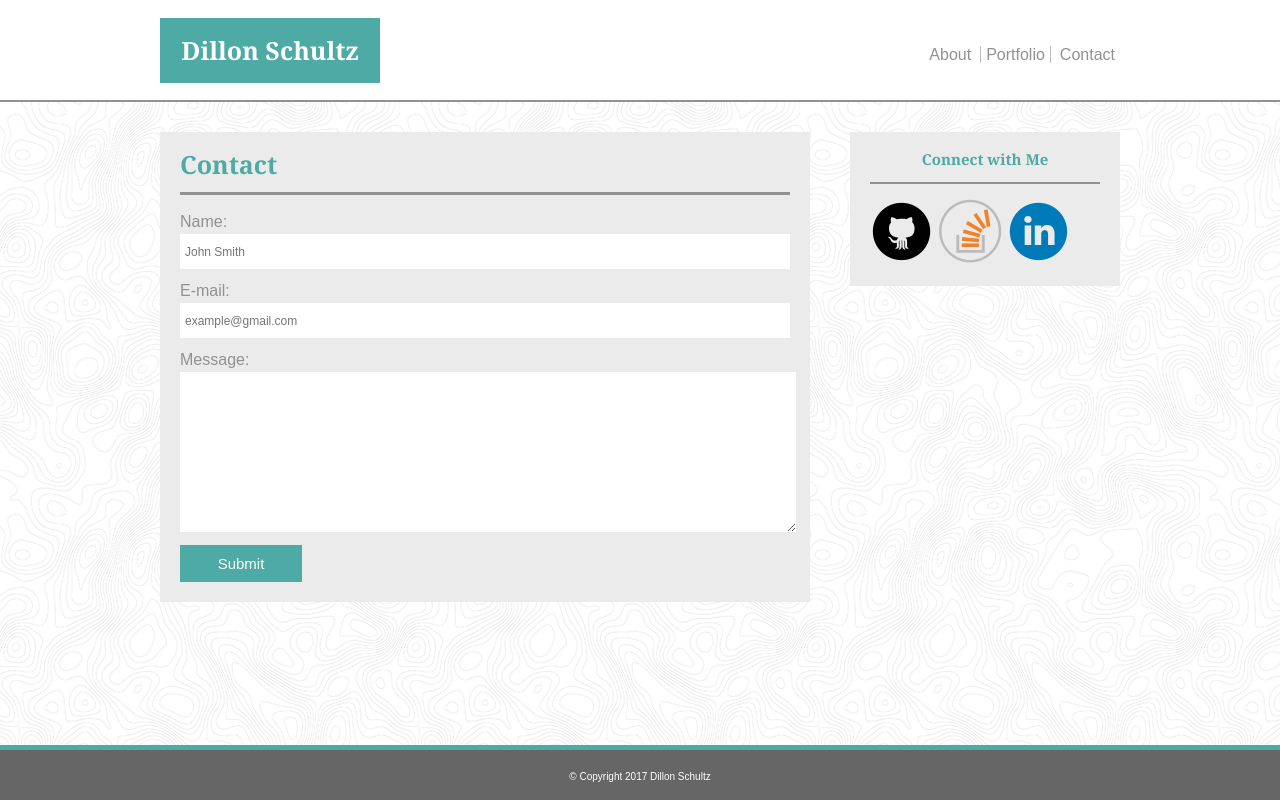
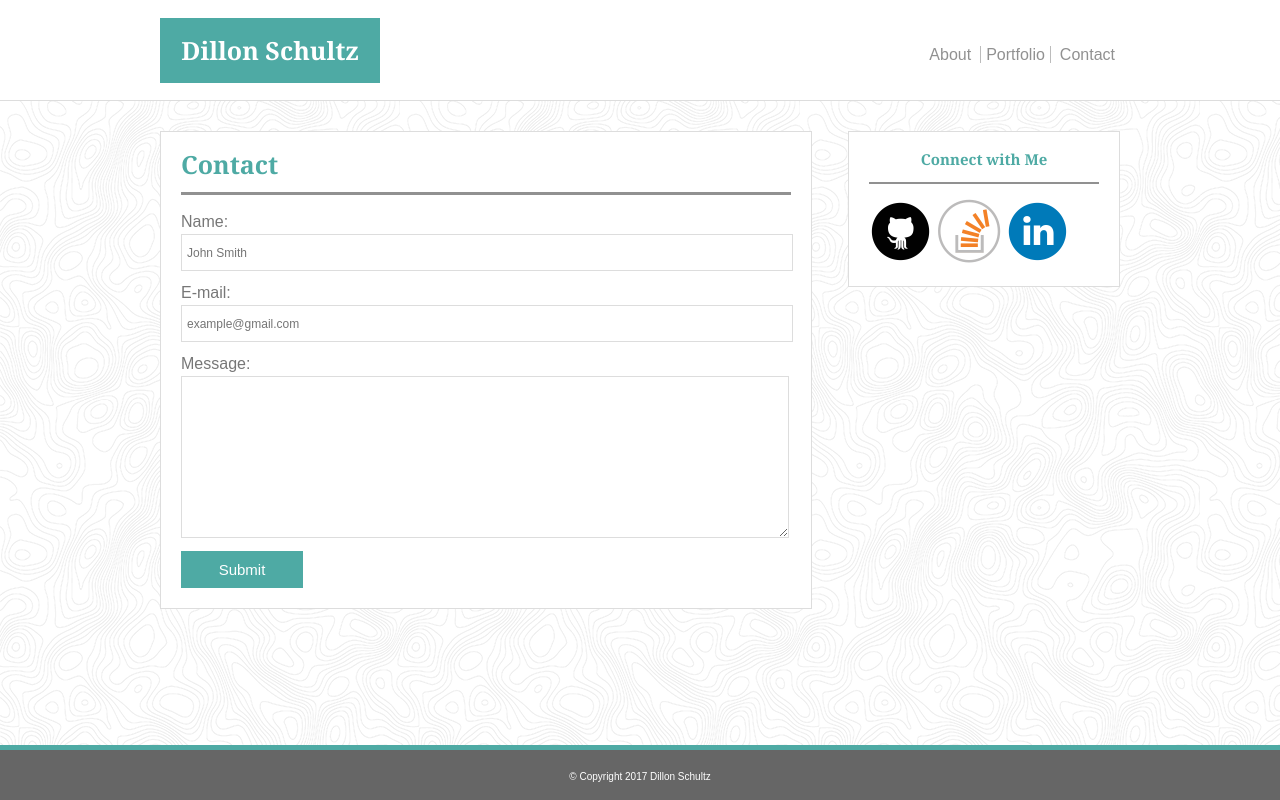
Before and after one commit to dillonschultz93/Basic-Portfolio, a plain HTML site: page contact.html in a window 1280 px wide. Drawn offline with Linux system fonts and the light colour scheme.

Commit message:
Final commit for sure this time

```diff
--- a/assets/css/style.css
+++ b/assets/css/style.css
@@ -14,7 +14,7 @@ body {
     height: 100px;
     background-color: #fff;
     /*position: fixed;*/
-    border-bottom: 2px solid #919191;
+    border-bottom: 1px solid #dddddd;
 }
 
 .nav-controls {
@@ -66,7 +66,8 @@ nav a {
 }
 
 .main-card {
-    background-color: #ebebeb;
+    background-color: #fff;
+    border: 1px solid #dddddd;
     padding: 20px;
     width: 610px;
     float: left;
@@ -90,7 +91,7 @@ nav a {
 .main-card p {
     font-family: Arial, Helvetica Neue, Helvetica, sans-serif;
     line-height: 1.5em;
-    color: #919191;
+    color: #777;
 }
 
 /* Portfolio Section */
@@ -135,7 +136,7 @@ form {
 label {
     font-family: Arial, Helvetica Neue, Helvetica, sans-serif;
     line-height: 1.5em;
-    color: #919191;
+    color: #777;
 }
 
 #name,
@@ -143,16 +144,16 @@ label {
     width: 600px;
     height: 25px;
     font-size: 12px;
-    color: #919191;
-    border: none;
+    color: #777;
+    border: 1px solid #dddddd;
     padding: 5px 5px;
     margin-bottom: 10px;
 }
 
 #msg {
-    width: 100%;
+    width: 600px;
     height: 150px;
-    border: 0px;
+    border: 1px solid #dddddd;
     padding: 5px 3px;
     margin-bottom: 10px;
     color: #919191;
@@ -173,7 +174,8 @@ button {
 /* Side bar section */
 
 .side-card {
-    background-color: #ebebeb;
+    background-color: #fff;
+    border: 1px solid #dddddd;
     padding: 20px;
     float: right;
     width: 230px;
```
Also changed, not shown: portfolio.html (+5 -5 lines), index.html (indentation only).
